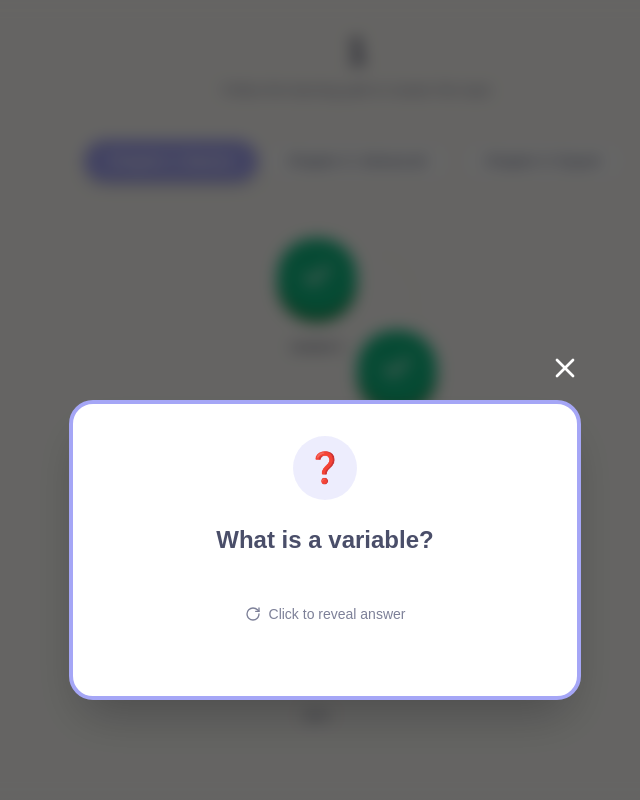
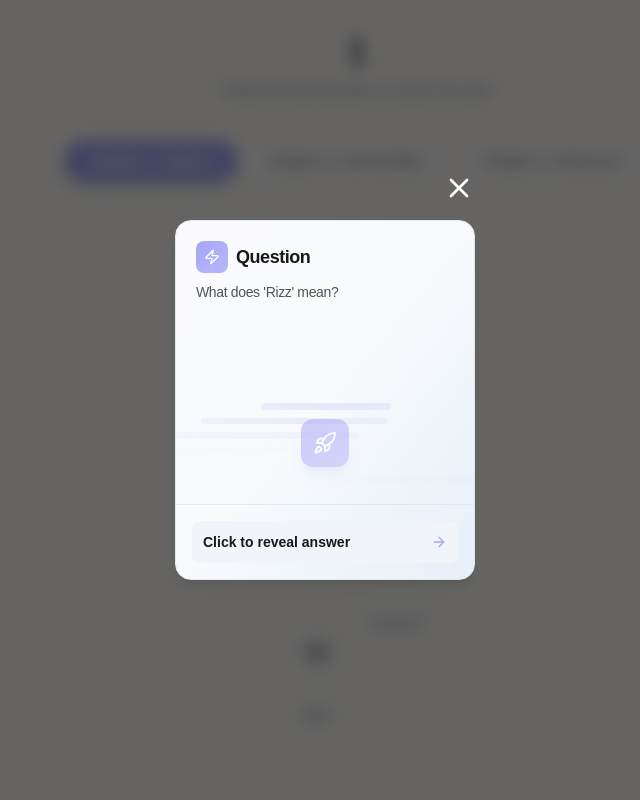
Before and after one commit to KevanSoon/CS203, a Next.js app in the folder frontend/: page /lesson/1 in a window 1280 px wide. Both pictures are taken after a click on the button 632 px from the left and 276 px from the top of the page. Shown: the top 800 px of the page, without its empty margins (315-955 px from the left). Built offline with nearby package versions, Linux system fonts and the light colour scheme.

Commit message:
feat: flipcard UI and content

```diff
--- a/frontend/app/lesson/[title]/components/FlippableCard.tsx
+++ b/frontend/app/lesson/[title]/components/FlippableCard.tsx
@@ -1,8 +1,7 @@
 "use client";
 
 import { useState, useEffect } from "react";
-import { X, RotateCw, ArrowRight } from "lucide-react";
-import { useRouter } from "next/navigation";
+import { X, ArrowRight, Code2, Rocket, Zap } from "lucide-react";
 
 interface Node {
   id: number;
@@ -21,7 +20,6 @@ interface FlippableCardProps {
 
 export const FlippableCard = ({ node, onClose }: FlippableCardProps) => {
   const [isFlipped, setIsFlipped] = useState(false);
-  const router = useRouter();
 
   useEffect(() => {
     const handleEsc = (e: KeyboardEvent) => {
@@ -64,7 +62,6 @@ export const FlippableCard = ({ node, onClose }: FlippableCardProps) => {
 
             <button
               onClick={() => {
-                // Navigate to quiz page - you can implement this
                 alert("Quiz page coming soon!");
                 onClose();
               }}
@@ -79,7 +76,7 @@ export const FlippableCard = ({ node, onClose }: FlippableCardProps) => {
     );
   }
 
-  // Regular lesson card
+  // Regular lesson card with new flip style
   return (
     <div
       className="fixed inset-0 bg-black/60 backdrop-blur-sm flex items-center justify-center z-50 animate-fadeIn px-4"
@@ -87,8 +84,7 @@ export const FlippableCard = ({ node, onClose }: FlippableCardProps) => {
     >
       <div
         onClick={(e) => e.stopPropagation()}
-        className="relative w-full max-w-lg"
-        style={{ perspective: "1000px" }}
+        className="relative w-full max-w-[300px]"
       >
         <button
           onClick={onClose}
@@ -98,63 +94,150 @@ export const FlippableCard = ({ node, onClose }: FlippableCardProps) => {
         </button>
 
         <div
-          className={`relative w-full transition-transform duration-500 cursor-pointer`}
+          className="group relative h-[360px] w-full"
+          style={{ perspective: "2000px" }}
+          onClick={() => setIsFlipped(!isFlipped)}
+        >
+          <div
+            className="relative h-full w-full transition-all duration-700 cursor-pointer"
             style={{
               transformStyle: "preserve-3d",
               transform: isFlipped ? "rotateY(180deg)" : "rotateY(0deg)",
             }}
-          onClick={() => setIsFlipped(!isFlipped)}
           >
             {/* Front of card */}
             <div
-            className="absolute w-full bg-card rounded-3xl p-8 shadow-2xl border-4 border-primary"
-            style={{
-              backfaceVisibility: "hidden",
-              minHeight: "300px",
-            }}
+              className={`
+                absolute inset-0 h-full w-full rounded-2xl overflow-hidden
+                bg-gradient-to-br from-white via-slate-50 to-slate-100
+                dark:from-zinc-900 dark:via-zinc-900/95 dark:to-zinc-800
+                border border-slate-200 dark:border-zinc-800/50
+                shadow-lg dark:shadow-xl
+                transition-all duration-700
+                ${isFlipped ? "opacity-0" : "opacity-100"}
+              `}
+              style={{ backfaceVisibility: "hidden" }}
             >
-            <div className="flex flex-col items-center justify-center h-full text-center">
-              <div className="w-16 h-16 mb-6 bg-primary/20 rounded-full flex items-center justify-center">
-                <span className="text-3xl">❓</span>
+              {/* Background gradient effect */}
+              <div className="absolute inset-0 bg-gradient-to-br from-primary/5 dark:from-primary/10 via-transparent to-blue-500/5 dark:to-blue-500/10" />
+
+              {/* Top content */}
+              <div className="relative z-10 p-5 flex-1 space-y-5">
+                <div className="space-y-2">
+                  <div className="mb-2 flex items-center gap-2">
+                    <div className="flex h-8 w-8 items-center justify-center rounded-lg bg-gradient-to-br from-primary via-primary/90 to-primary/80">
+                      <Zap className="h-4 w-4 text-white" />
+                    </div>
+                    <h3 className="text-lg leading-snug font-semibold tracking-tight text-zinc-900 dark:text-white">
+                      Question
+                    </h3>
+                  </div>
+                  <p className="text-sm tracking-tight text-zinc-600 dark:text-zinc-400 leading-relaxed">
+                    {node.content?.front}
+                  </p>
+                </div>
               </div>
 
-              <h3 className="text-2xl font-bold text-foreground mb-4">
-                {node.content?.front}
-              </h3>
+              {/* Animated code blocks */}
+              <div className="absolute bottom-24 left-0 right-0 flex items-center justify-center">
+                <div className="relative flex h-[80px] w-[200px] flex-col items-center justify-center gap-2">
+                  {[...Array(6)].map((_, i) => (
+                    <div
+                      key={i}
+                      className="h-3 w-full rounded-sm bg-gradient-to-r from-primary/20 via-primary/30 to-primary/20 animate-[slideIn_2s_ease-in-out_infinite] opacity-0"
+                      style={{
+                        width: `${60 + Math.random() * 40}%`,
+                        animationDelay: `${i * 0.2}s`,
+                        marginLeft: `${Math.random() * 20}%`,
+                      }}
+                    />
+                  ))}
 
-              <div className="mt-8 flex items-center gap-2 text-sm text-muted-foreground">
-                <RotateCw size={16} />
-                <span>Click to reveal answer</span>
+                  {/* Central rocket icon */}
+                  <div className="absolute inset-0 flex items-center justify-center">
+                    <div className="h-12 w-12 rounded-xl bg-gradient-to-br from-primary via-primary/90 to-primary/80 flex items-center justify-center shadow-lg shadow-primary/25 animate-pulse transition-all duration-500">
+                      <Rocket className="h-6 w-6 text-white" />
+                    </div>
+                  </div>
+                </div>
+              </div>
+
+              {/* Bottom hint */}
+              <div className="absolute right-0 bottom-0 left-0 border-t border-slate-200 dark:border-zinc-800 p-4">
+                <div className="flex items-center justify-between rounded-lg p-2.5 bg-gradient-to-r from-slate-100 dark:from-zinc-800 to-slate-100 dark:to-zinc-800 border border-transparent">
+                  <span className="text-sm font-semibold text-zinc-900 dark:text-white">
+                    Click to reveal answer
+                  </span>
+                  <ArrowRight className="text-primary h-4 w-4" />
                 </div>
               </div>
             </div>
 
             {/* Back of card */}
             <div
-            className="absolute w-full bg-card rounded-3xl p-8 shadow-2xl border-4 border-success"
+              className={`
+                absolute inset-0 h-full w-full rounded-2xl p-5 overflow-hidden
+                bg-gradient-to-br from-white via-slate-50 to-slate-100
+                dark:from-zinc-900 dark:via-zinc-900/95 dark:to-zinc-800
+                border border-slate-200 dark:border-zinc-800
+                shadow-lg dark:shadow-xl
+                flex flex-col
+                transition-all duration-700
+                ${!isFlipped ? "opacity-0" : "opacity-100"}
+              `}
               style={{
                 backfaceVisibility: "hidden",
                 transform: "rotateY(180deg)",
-              minHeight: "300px",
               }}
             >
-            <div className="flex flex-col items-center justify-center h-full text-center">
-              <div className="w-16 h-16 mb-6 bg-success/20 rounded-full flex items-center justify-center">
-                <span className="text-3xl">✅</span>
+              {/* Background gradient */}
+              <div className="absolute inset-0 rounded-2xl bg-gradient-to-br from-primary/5 dark:from-primary/10 via-transparent to-blue-500/5 dark:to-blue-500/10" />
+
+              <div className="relative z-10 flex-1 space-y-5">
+                <div className="space-y-2">
+                  <div className="mb-2 flex items-center gap-2">
+                    <div className="flex h-8 w-8 items-center justify-center rounded-lg bg-gradient-to-br from-primary via-primary/90 to-primary/80">
+                      <Code2 className="h-4 w-4 text-white" />
+                    </div>
+                    <h3 className="text-lg leading-snug font-semibold tracking-tight text-zinc-900 dark:text-white">
+                      Answer
+                    </h3>
+                  </div>
+                  <p className="text-sm tracking-tight text-zinc-600 dark:text-zinc-400 leading-relaxed">
+                    {node.content?.back}
+                  </p>
+                </div>
               </div>
 
-              <p className="text-lg text-foreground leading-relaxed">
-                {node.content?.back}
-              </p>
-
-              <div className="mt-8 flex items-center gap-2 text-sm text-muted-foreground">
-                <RotateCw size={16} />
-                <span>Click to flip back</span>
+              <div className="relative z-10 mt-auto border-t border-slate-200 dark:border-zinc-800 pt-4">
+                <div className="flex items-center justify-between rounded-lg p-2.5 bg-gradient-to-r from-slate-100 dark:from-zinc-800 to-slate-100 dark:to-zinc-800 border border-transparent">
+                  <span className="text-sm font-semibold text-zinc-900 dark:text-white">
+                    Click to flip back
+                  </span>
+                  <ArrowRight className="text-primary h-4 w-4" />
                 </div>
               </div>
             </div>
           </div>
         </div>
+
+        <style jsx>{`
+          @keyframes slideIn {
+            0% {
+              transform: translateX(-100px);
+              opacity: 0;
+            }
+            50% {
+              transform: translateX(0);
+              opacity: 0.8;
+            }
+            100% {
+              transform: translateX(100px);
+              opacity: 0;
+            }
+          }
+        `}</style>
+      </div>
     </div>
   );
 };
--- a/frontend/app/lesson/[title]/page.tsx
+++ b/frontend/app/lesson/[title]/page.tsx
@@ -42,8 +42,8 @@ export default function LessonRoadmapPage({
           type: "lesson",
           status: "completed",
           content: {
-            front: "What is a variable?",
-            back: "A variable is a container for storing data values. It has a name and can hold different types of data.",
+            front: "What does 'Rizz' mean?",
+            back: "Eh, Rizz is like charisma lah. Means the person damn smooth, can attract people one. Like that friend who talk cock also can make people like them. Confirm got rizz.",
           },
         },
         {
@@ -51,8 +51,8 @@ export default function LessonRoadmapPage({
           type: "lesson",
           status: "completed",
           content: {
-            front: "What are data types?",
-            back: "Data types specify what kind of data a variable can hold, such as numbers, strings, booleans, etc.",
+            front: "What does 'Skibidi' mean?",
+            back: "Wah this one come from some viral YouTube video lah. Basically it's like a nonsense word, you use it when something damn weird or funny. Like 'alamak so skibidi' — means very siao lah.",
           },
         },
         {
@@ -60,8 +60,8 @@ export default function LessonRoadmapPage({
           type: "lesson",
           status: "available",
           content: {
-            front: "What is a function?",
-            back: "A function is a reusable block of code that performs a specific task. It can take inputs and return outputs.",
+            front: "What does 'Ohio' mean in slang?",
+            back: "Ohio means something damn weird or cursed lah. If you say 'wah this one so Ohio', it's like saying 'walao eh, this one damn jialat and strange sia'.",
           },
         },
         {
@@ -69,8 +69,8 @@ export default function LessonRoadmapPage({
           type: "lesson",
           status: "locked",
           content: {
-            front: "What are loops?",
-            back: "Loops allow you to execute a block of code repeatedly based on a condition.",
+            front: "What does 'Gyatt' mean?",
+            back: "Gyatt is like when you see someone and you go 'walao eh!' It's short for 'god dayum'. Basically you tio stunned by how someone look lah. Confirm say until cannot close mouth.",
           },
         },
         {
@@ -82,15 +82,15 @@ export default function LessonRoadmapPage({
     },
     {
       id: 2,
-      title: "Chapter 2: Advanced",
+      title: "Chapter 2: Intermediate",
       nodes: [
         {
           id: 6,
           type: "lesson",
           status: "completed",
           content: {
-            front: "What is OOP?",
-            back: "Object-Oriented Programming is a programming paradigm based on objects containing data and methods.",
+            front: "What does 'Sigma' mean?",
+            back: "Sigma is that one person who lone ranger one lah. Don't follow the crowd, do their own thing. Like that uncle at hawker centre eat alone, don't care what people think. Very ownself boss ownself.",
           },
         },
         {
@@ -98,8 +98,8 @@ export default function LessonRoadmapPage({
           type: "lesson",
           status: "completed",
           content: {
-            front: "What are classes?",
-            back: "Classes are blueprints for creating objects. They define properties and methods that objects will have.",
+            front: "What does 'Mewing' mean?",
+            back: "Mewing ah, is when you press your tongue on the top of your mouth, supposed to make your jawline more sharp. All the kids doing it now lah. Like doing exercise for your face liddat. Got use or not, who knows sia.",
           },
         },
         {
@@ -107,8 +107,8 @@ export default function LessonRoadmapPage({
           type: "lesson",
           status: "completed",
           content: {
-            front: "What is inheritance?",
-            back: "Inheritance allows a class to inherit properties and methods from another class, promoting code reuse.",
+            front: "What does 'Fanum Tax' mean?",
+            back: "Fanum Tax is when your friend come and chope your food without asking lah! Like you buy chicken rice, then kena tax — they just take one piece. Named after some streamer who always curi his friend's food. Damn jialat right.",
           },
         },
         {
@@ -116,8 +116,8 @@ export default function LessonRoadmapPage({
           type: "lesson",
           status: "completed",
           content: {
-            front: "What is polymorphism?",
-            back: "Polymorphism allows objects of different classes to be treated as objects of a common superclass.",
+            front: "What does 'Cap / No Cap' mean?",
+            back: "Cap means you bluffing lah. Like 'don't cap leh' means 'don't bluff'. No cap means you speaking the truth, confirm plus chop. Same as saying 'seriously ah, I not lying one'.",
           },
         },
         {
@@ -125,8 +125,8 @@ export default function LessonRoadmapPage({
           type: "lesson",
           status: "completed",
           content: {
-            front: "What is encapsulation?",
-            back: "Encapsulation is the bundling of data and methods that operate on that data within a single unit, restricting direct access.",
+            front: "What does 'Slay' mean?",
+            back: "Slay means you damn power lah, you nailed it! Like if your friend wear new outfit and look damn chio, you say 'wah you slay sia'. Means they confirm on point, shiok to the max.",
           },
         },
         {
@@ -134,8 +134,8 @@ export default function LessonRoadmapPage({
           type: "lesson",
           status: "completed",
           content: {
-            front: "What are interfaces?",
-            back: "Interfaces define a contract that classes must follow, specifying methods without implementing them.",
+            front: "What does 'Skibidi Ohio Rizz' mean?",
+            back: "Wah if someone call you 'Skibidi Ohio Rizz', means you damn weird lah. It's like stacking all the siao words together to say you very the strange. Confirm plus guarantee chop — you acting damn paiseh sia.",
           },
         },
         {
@@ -147,15 +147,15 @@ export default function LessonRoadmapPage({
     },
     {
       id: 3,
-      title: "Chapter 3: Expert",
+      title: "Chapter 3: Advanced",
       nodes: [
         {
           id: 13,
           type: "lesson",
           status: "completed",
           content: {
-            front: "What are design patterns?",
-            back: "Design patterns are reusable solutions to commonly occurring problems in software design.",
+            front: "What does 'Bussin' mean?",
+            back: "Bussin means damn shiok lah, especially when talking about food. Like you eat laksa and it's so good you say 'wah this one bussin sia'. Same energy as 'sedap gila'.",
           },
         },
         {
@@ -163,8 +163,8 @@ export default function LessonRoadmapPage({
           type: "lesson",
           status: "completed",
           content: {
-            front: "What is the Singleton pattern?",
-            back: "Singleton ensures a class has only one instance and provides a global point of access to it.",
+            front: "What does 'Bet' mean?",
+            back: "Bet is like saying 'can' or 'on lah'. Your friend ask 'want go makan?' you just reply 'bet' — means confirm going. Same same as 'okay steady, let's go'.",
           },
         },
         {
@@ -172,8 +172,8 @@ export default function LessonRoadmapPage({
           type: "lesson",
           status: "completed",
           content: {
-            front: "What is the Observer pattern?",
-            back: "Observer defines a one-to-many dependency so that when one object changes state, all dependents are notified.",
+            front: "What does 'Sus' mean?",
+            back: "Sus means suspicious lah, like the person damn fishy. Come from that Among Us game one. If your friend acting weird you say 'eh you damn sus sia'. Same as saying 'wah this one got something to hide ah'.",
           },
         },
         {
@@ -181,8 +181,8 @@ export default function LessonRoadmapPage({
           type: "lesson",
           status: "completed",
           content: {
-            front: "What is the Factory pattern?",
-            back: "Factory provides an interface for creating objects without specifying their concrete classes.",
+            front: "What does 'W / L' mean?",
+            back: "W is Win, L is Loss lah. If something good happen, you say 'big W sia'. If jialat, then it's an L. Like you get A for exam — that's a W. Kena caught by teacher — confirm L already.",
           },
         },
         {
@@ -190,8 +190,8 @@ export default function LessonRoadmapPage({
           type: "lesson",
           status: "completed",
           content: {
-            front: "What is the Strategy pattern?",
-            back: "Strategy defines a family of algorithms, encapsulates each one, and makes them interchangeable at runtime.",
+            front: "What does 'Brainrot' mean?",
+            back: "Brainrot is when you scroll TikTok until your brain rosak already lah. You watch so much meme content until you talk like the internet. Everything also 'skibidi' this, 'sigma' that. Your parents confirm don't understand what you saying.",
           },
         },
         {
@@ -199,8 +199,8 @@ export default function LessonRoadmapPage({
           type: "lesson",
           status: "completed",
           content: {
-            front: "What is dependency injection?",
-            back: "Dependency injection is a technique where an object receives its dependencies from external sources rather than creating them.",
+            front: "What does 'Aura' mean?",
+            back: "Aura is like your swag level lah. You do something cool, you gain aura points. You do something paiseh, minus aura already. Like if you trip and fall in front of your crush — wah that one lose 1000 aura sia.",
           },
         },
         {
@@ -208,8 +208,8 @@ export default function LessonRoadmapPage({
           type: "lesson",
           status: "completed",
           content: {
-            front: "What is SOLID?",
-            back: "SOLID is a set of five design principles that help developers create more maintainable and flexible software.",
+            front: "What does 'GOAT' mean?",
+            back: "GOAT means Greatest Of All Time lah. Like the best of the best. If your friend always score well, you say 'you the GOAT sia'. Confirm number one, no one can fight.",
           },
         },
         {
```
Lines whose indentation alone changed are shown as unchanged.
